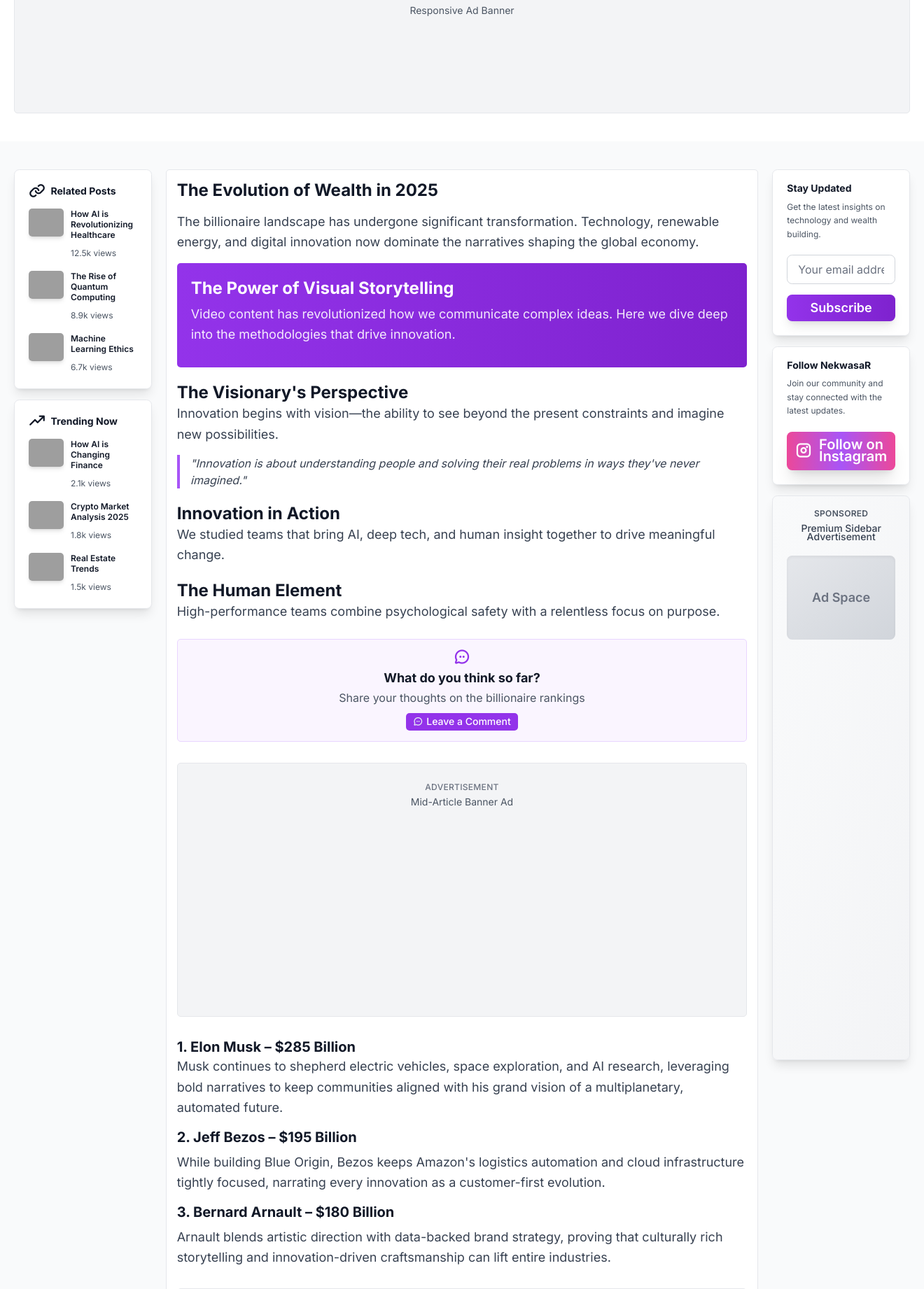
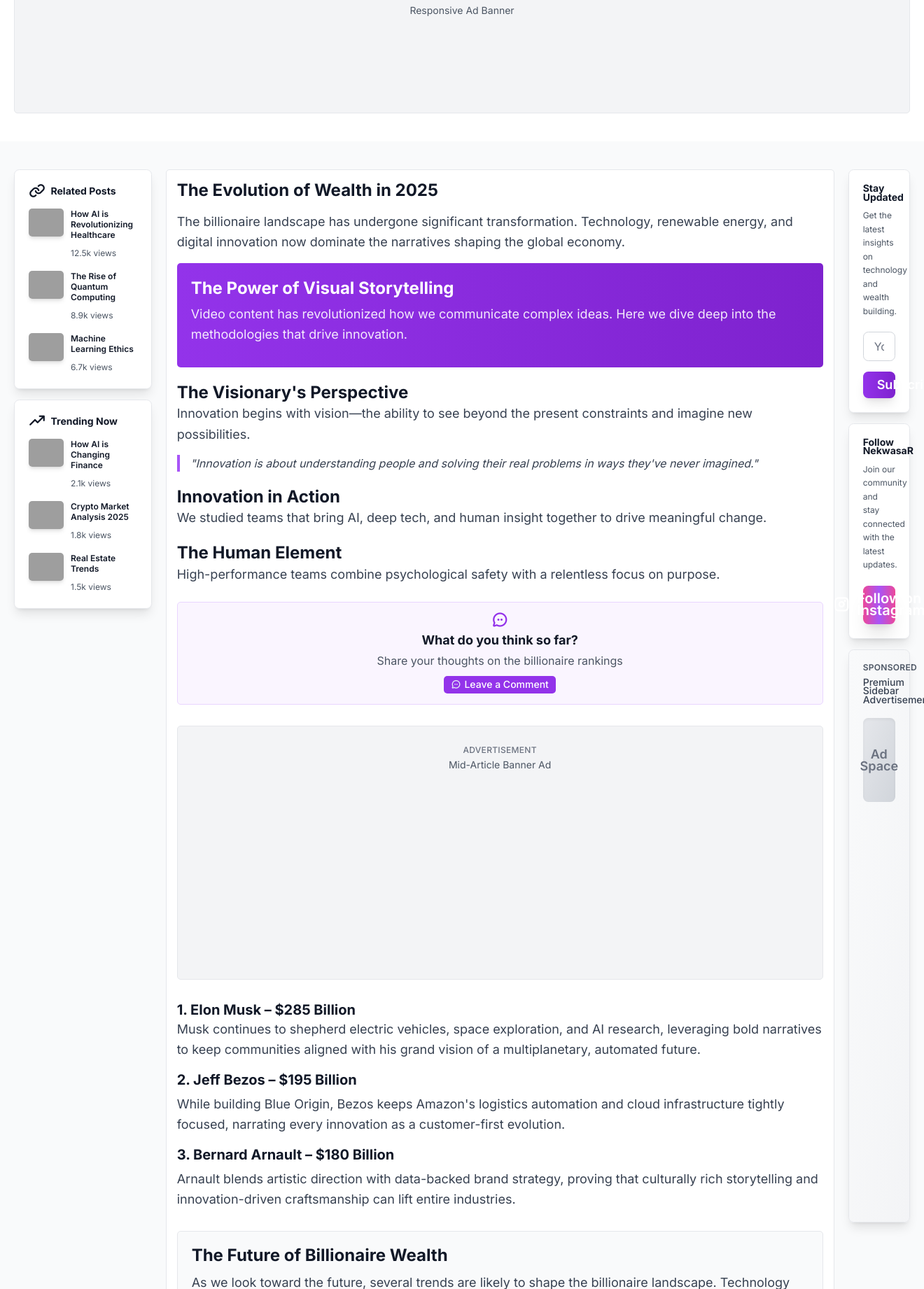
Before and after one commit to jioka0/asabak, a FastAPI app: page /template1/ in a window 1320 px wide; the page is wider, and only the part inside the window is pictured. Shown: the part 975-2817 px from the top of that part at 70% size. Run offline with FastAPI, Linux system fonts and the light colour scheme; data that the repository does not hold is empty; some libraries are stand-ins or nearby versions; grey boxes are pictures that could not be loaded.

```diff
--- a/blog/templates/template1-banner-image.html
+++ b/blog/templates/template1-banner-image.html
@@ -489,7 +489,7 @@ Transforming Our World | NekwasaR Blog{% endif %}{% endblock %}
             </aside>
 
             <!-- Main Column -->
-            <main class="lg:col-span-8 order-1 lg:order-2">
+            <main class="lg:col-span-9 order-1 lg:order-2">
                 {% if not (post_data and post_data.content) %}
                 <article
                     class="bg-white dark:bg-gray-900 rounded-lg border border-gray-200 dark:border-gray-800 overflow-hidden">
@@ -744,7 +744,7 @@ Transforming Our World | NekwasaR Blog{% endif %}{% endblock %}
             </main>
 
             <!-- Right Sidebar -->
-            <aside data-is-template="true" class="lg:col-span-2 order-3 no-edit">
+            <aside data-is-template="true" class="lg:col-span-1 order-3 no-edit">
                 <div class="sticky top-20 space-y-6">
                     <!-- Newsletter Signup -->
                     <div
```
